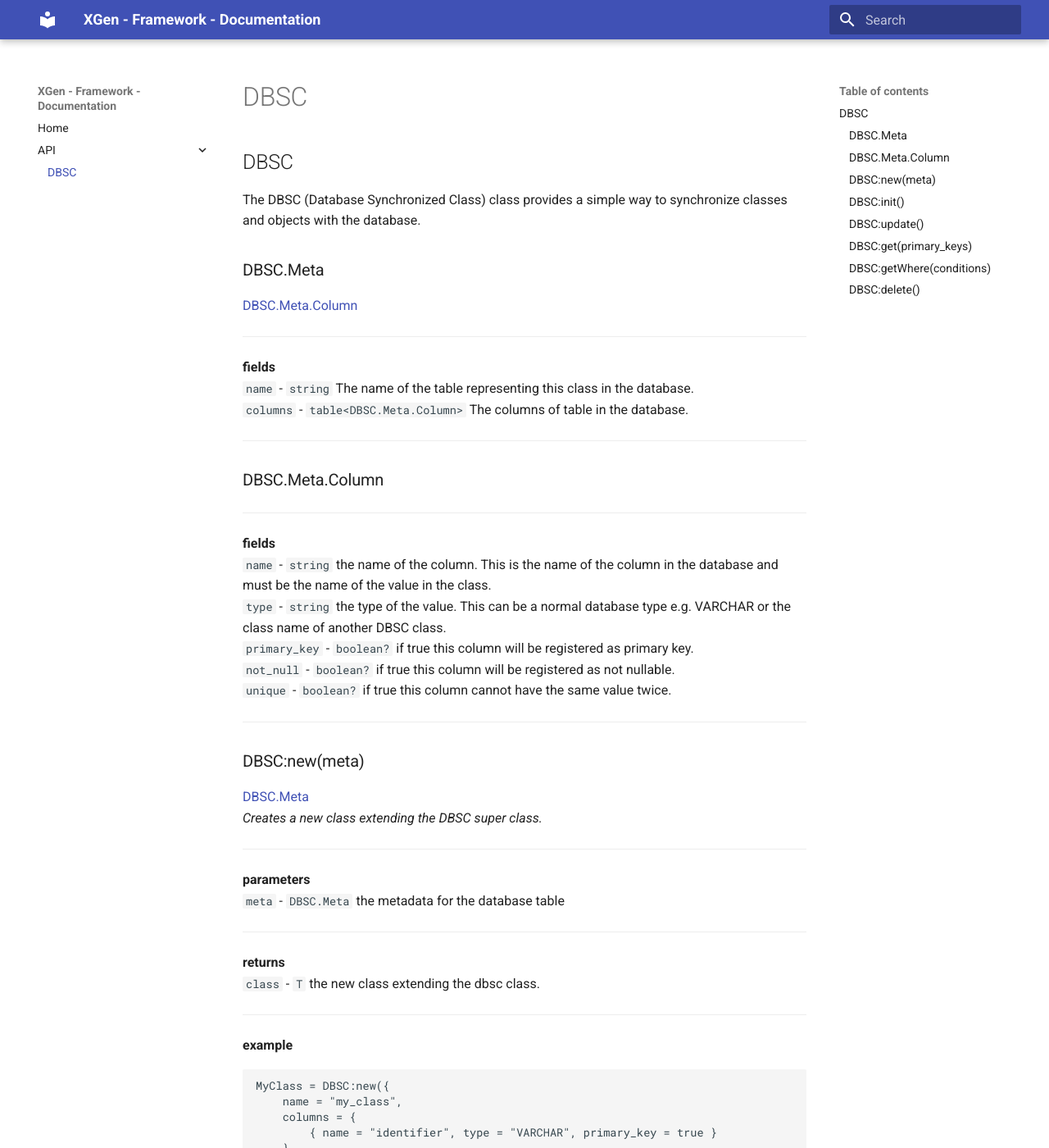
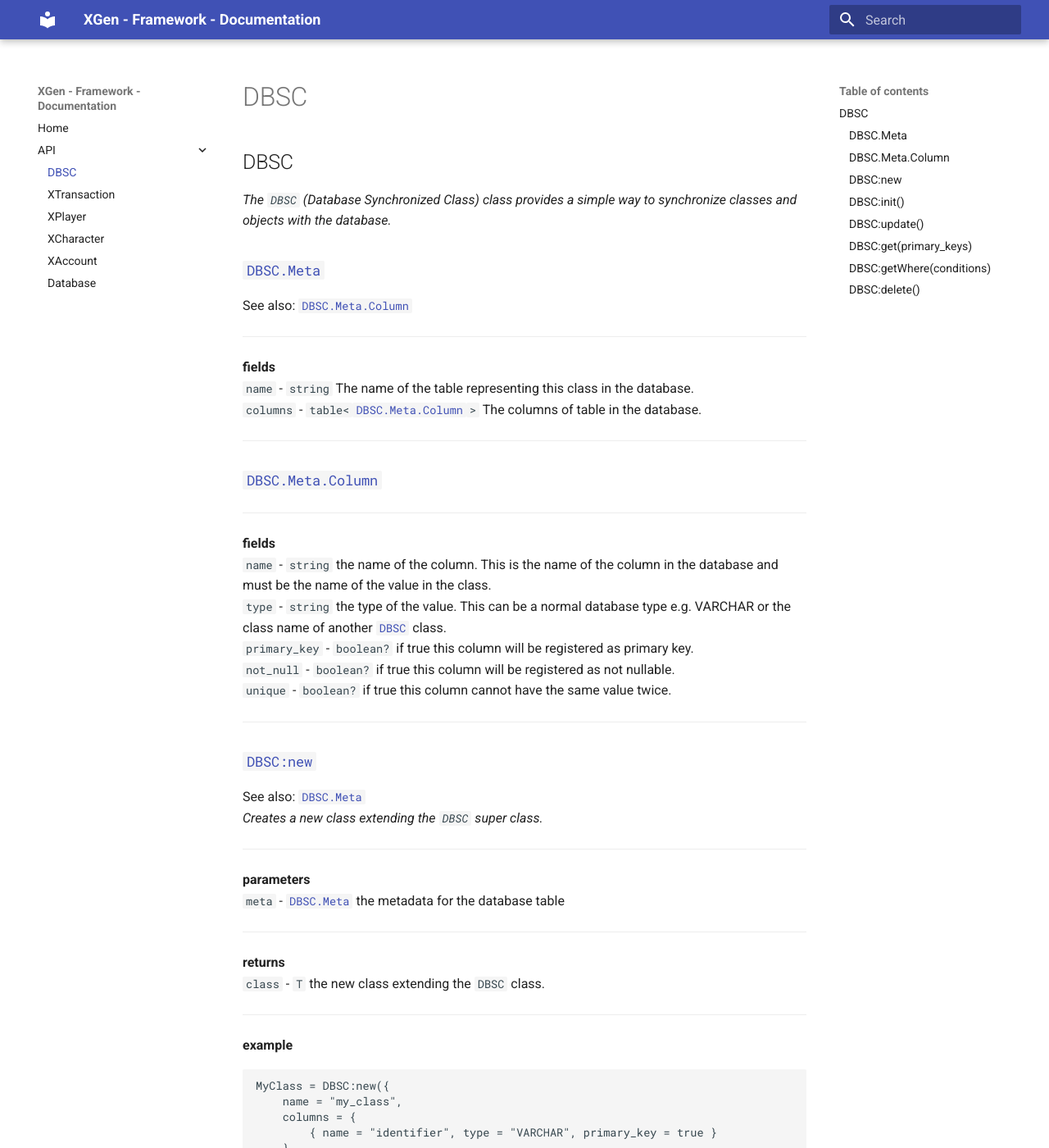
Before and after one commit to XGEN-OSC/XGen-Framework, an MkDocs documentation site: the page built from docs/api/dbsc.md, in a window 1280 px wide and 1400 px high. Shown: the whole window at 82% size. Built offline with MkDocs 1.6.1 and Material for MkDocs 9.7.7, drawn with Linux system fonts in a browser that asks for light colours.

Commit message:
:book: Update API documentation for DBSC, XPlayer, XCharacter, and XTransaction classes

````diff
--- a/docs/api/dbsc.md
+++ b/docs/api/dbsc.md
@@ -1,42 +1,43 @@
 ## DBSC
-The DBSC (Database Synchronized Class) class provides a simple way to synchronize classes and objects with the database.
+*The `DBSC` (Database Synchronized Class) class provides a simple way to synchronize classes and objects with the database.*
 
-### DBSC.Meta
-[DBSC.Meta.Column](#dbscmetacolumn)
+### [`DBSC.Meta`](#dbscmeta)
+See also: [`DBSC.Meta.Column`](#dbscmetacolumn)
 
 ---
 
 **fields**
 `name` - `string` The name of the table representing this class in the database.
-`columns` - `table<DBSC.Meta.Column>` The columns of table in the database.
+`columns` - `table<`[`DBSC.Meta.Column`](#dbscmetacolumn)`>` The columns of table in the database.
 
 ---
 
-### DBSC.Meta.Column
+### [`DBSC.Meta.Column`](#dbscmetacolumn)
+
 ---
 
 **fields**
 `name` - `string` the name of the column. This is the name of the column in the database and must be the name of the value in the class.
-`type` - `string` the type of the value. This can be a normal database type e.g. VARCHAR or the class name of another DBSC class.
+`type` - `string` the type of the value. This can be a normal database type e.g. VARCHAR or the class name of another [`DBSC`](#dbsc) class.
 `primary_key` - `boolean?` if true this column will be registered as primary key.
 `not_null` - `boolean?` if true this column will be registered as not nullable.
 `unique` - `boolean?` if true this column cannot have the same value twice.
 
 ---
 
-### DBSC:new(meta)
-[DBSC.Meta](#dbscmeta)
-*Creates a new class extending the DBSC super class.*
+### [`DBSC:new`](#dbscnewmeta)
+See also: [`DBSC.Meta`](#dbscmeta)
+*Creates a new class extending the `DBSC` super class.*
 
 ---
 
 **parameters**
-`meta` - `DBSC.Meta` the metadata for the database table
+`meta` - [`DBSC.Meta`](#dbscmeta) the metadata for the database table
 
 ---
 
 **returns**
-`class` - `T` the new class extending the dbsc class.
+`class` - `T` the new class extending the `DBSC` class.
 
 ---
 
@@ -114,6 +115,8 @@
 **returns**
 `objects` - `table<T>` The objects that match the given conditions.
 
+---
+
 ### DBSC:delete()
 *Deletes this object from the database and cache.*
 
@@ -129,3 +132,5 @@
 -- myObject must be an object of a class extending the DBSC class.
 myObject:delete()
 ```
+
+---
--- a/mkdocs.yml
+++ b/mkdocs.yml
@@ -7,3 +7,8 @@
   - Home: index.md
   - API:
     - DBSC: api/dbsc.md
+    - XTransaction: api/xtransaction.md
+    - XPlayer: api/xplayer.md
+    - XCharacter: api/xcharacter.md
+    - XAccount: api/xaccount.md
+    - Database: api/database.md
````
Also changed, not shown: docs/api/xcharacter.md (added, +48 -0 lines), docs/api/xplayer.md (added, +56 -0 lines), docs/api/xtransaction.md (added, +29 -0 lines).
